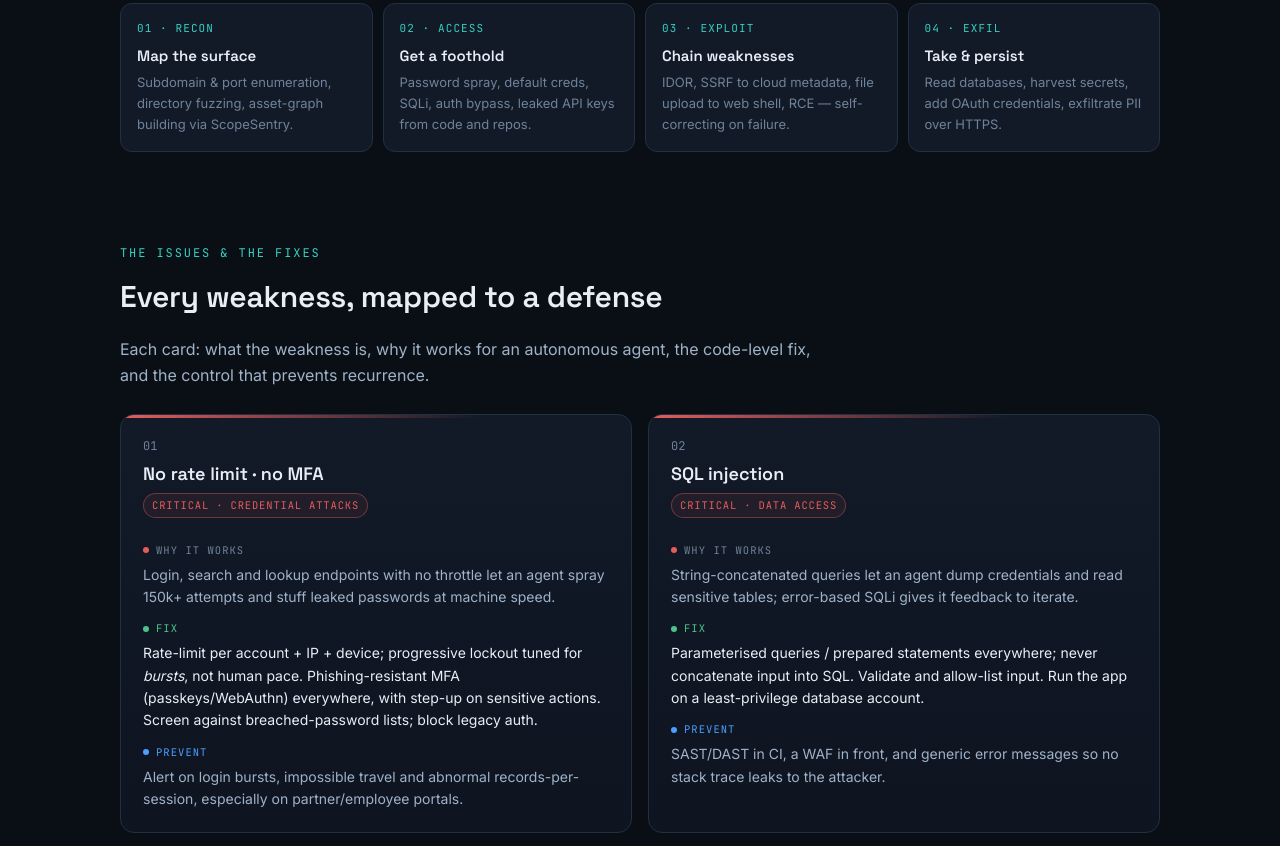
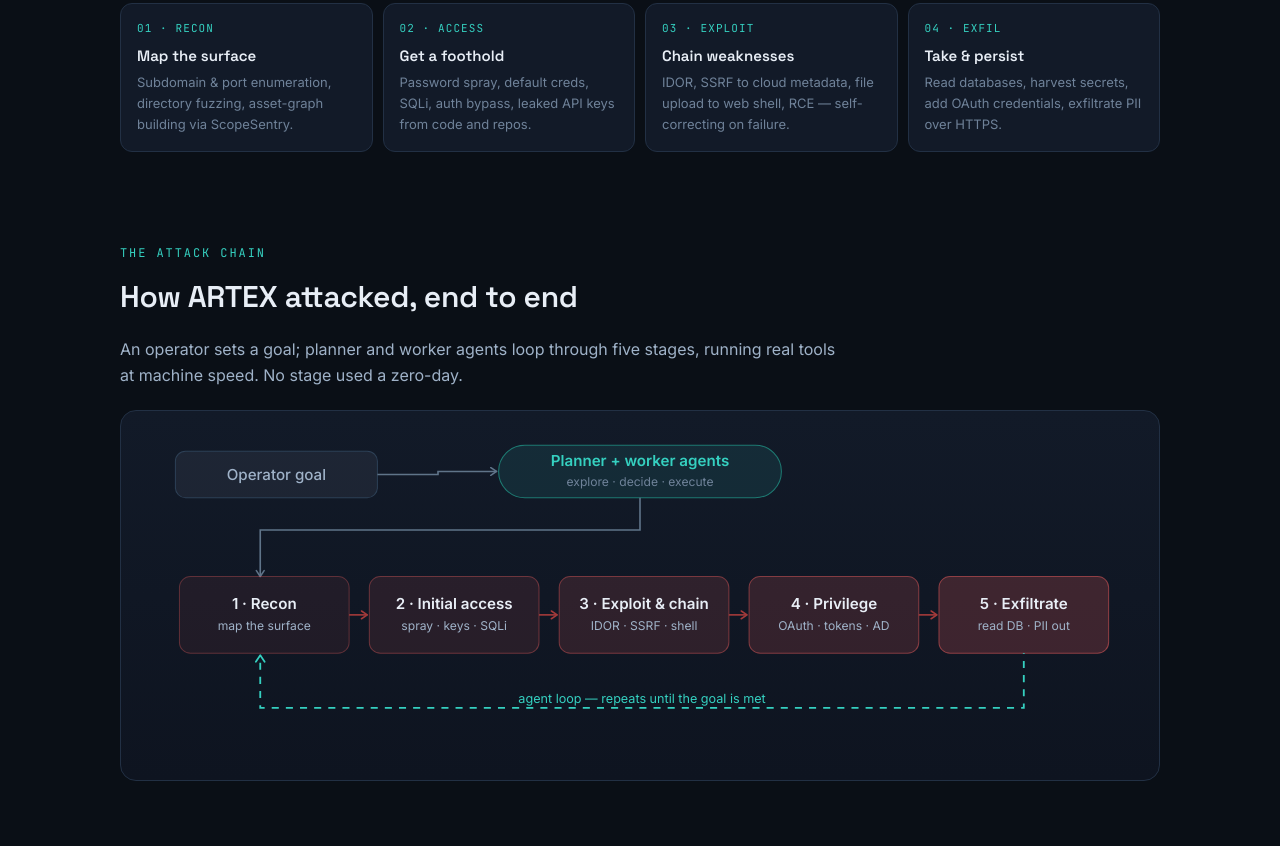
Before and after one commit to venu-madhav-mahadevu/artex-bank-security, a plain HTML site: page report/index.html in a window 1280 px wide. Shown: the part 1036-1882 px from the top of the page. Drawn offline with Linux system fonts and the light colour scheme.

Commit message:
Add attack-chain diagram with agent loop to report
Co-Authored-By: Claude Opus 4.8 <noreply@anthropic.com>
Claude-Session: https://claude.ai/code/session_01LMKkvu7s51w1zpEvLpBF33

```diff
--- a/report/index.html
+++ b/report/index.html
@@ -140,6 +140,61 @@
       <div class="step"><div class="s">02 · ACCESS</div><h4>Get a foothold</h4><p>Password spray, default creds, SQLi, auth bypass, leaked API keys from code and repos.</p></div>
       <div class="step"><div class="s">03 · EXPLOIT</div><h4>Chain weaknesses</h4><p>IDOR, SSRF to cloud metadata, file upload to web shell, RCE — self-correcting on failure.</p></div>
       <div class="step"><div class="s">04 · EXFIL</div><h4>Take &amp; persist</h4><p>Read databases, harvest secrets, add OAuth credentials, exfiltrate PII over HTTPS.</p></div>
+    </div>
+  </section>
+
+  <section>
+    <div class="eyebrow">The attack chain</div>
+    <h2>How ARTEX attacked, end to end</h2>
+    <p class="sub">An operator sets a goal; planner and worker agents loop through five stages, running real tools at machine speed. No stage used a zero-day.</p>
+    <style>
+      @media(prefers-reduced-motion:no-preference){.loopflow{stroke-dasharray:7 7;animation:dashmv 1.1s linear infinite}@keyframes dashmv{to{stroke-dashoffset:-14}}}
+      .chainwrap{margin-top:22px;background:linear-gradient(180deg,var(--panel),var(--bg2));border:1px solid var(--line);border-radius:16px;padding:14px}
+      .chainwrap svg text{font-family:'Inter',sans-serif}
+    </style>
+    <div class="chainwrap">
+    <svg width="100%" viewBox="0 0 1000 330" role="img" aria-label="ARTEX attack chain">
+      <defs>
+        <marker id="ah" viewBox="0 0 10 10" refX="8" refY="5" markerWidth="6" markerHeight="6" orient="auto-start-reverse"><path d="M2 1L8 5L2 9" fill="none" stroke="context-stroke" stroke-width="1.6" stroke-linecap="round" stroke-linejoin="round"/></marker>
+      </defs>
+      <rect x="40" y="26" width="200" height="46" rx="10" fill="rgba(159,178,200,.08)" stroke="#2d4056"/>
+      <text x="140" y="54" text-anchor="middle" fill="#9fb2c8" font-size="15" font-weight="500">Operator goal</text>
+      <rect x="360" y="20" width="280" height="52" rx="26" fill="rgba(53,208,192,.10)" stroke="#1d7a72"/>
+      <text x="500" y="41" text-anchor="middle" fill="#35d0c0" font-size="15" font-weight="600">Planner + worker agents</text>
+      <text x="500" y="60" text-anchor="middle" fill="#6f8299" font-size="12">explore · decide · execute</text>
+      <path d="M240 49 L300 49 L300 46 L358 46" fill="none" stroke="#5f7489" stroke-width="1.6" marker-end="url(#ah)"/>
+      <path d="M500 72 L500 104 L124 104 L124 150" fill="none" stroke="#5f7489" stroke-width="1.6" marker-end="url(#ah)"/>
+
+      <g font-size="15" font-weight="600">
+        <rect x="44" y="150" width="168" height="76" rx="11" fill="rgba(230,92,92,.08)" stroke="rgba(230,92,92,.35)"/>
+        <text x="128" y="182" text-anchor="middle" fill="#e8eef6">1 · Recon</text>
+        <text x="128" y="203" text-anchor="middle" fill="#9fb2c8" font-size="12" font-weight="400">map the surface</text>
+
+        <rect x="232" y="150" width="168" height="76" rx="11" fill="rgba(230,92,92,.11)" stroke="rgba(230,92,92,.40)"/>
+        <text x="316" y="182" text-anchor="middle" fill="#e8eef6">2 · Initial access</text>
+        <text x="316" y="203" text-anchor="middle" fill="#9fb2c8" font-size="12" font-weight="400">spray · keys · SQLi</text>
+
+        <rect x="420" y="150" width="168" height="76" rx="11" fill="rgba(230,92,92,.14)" stroke="rgba(230,92,92,.45)"/>
+        <text x="504" y="182" text-anchor="middle" fill="#e8eef6">3 · Exploit &amp; chain</text>
+        <text x="504" y="203" text-anchor="middle" fill="#9fb2c8" font-size="12" font-weight="400">IDOR · SSRF · shell</text>
+
+        <rect x="608" y="150" width="168" height="76" rx="11" fill="rgba(230,92,92,.17)" stroke="rgba(230,92,92,.50)"/>
+        <text x="692" y="182" text-anchor="middle" fill="#e8eef6">4 · Privilege</text>
+        <text x="692" y="203" text-anchor="middle" fill="#9fb2c8" font-size="12" font-weight="400">OAuth · tokens · AD</text>
+
+        <rect x="796" y="150" width="168" height="76" rx="11" fill="rgba(230,92,92,.21)" stroke="rgba(230,92,92,.55)"/>
+        <text x="880" y="182" text-anchor="middle" fill="#e8eef6">5 · Exfiltrate</text>
+        <text x="880" y="203" text-anchor="middle" fill="#9fb2c8" font-size="12" font-weight="400">read DB · PII out</text>
+      </g>
+      <g stroke="#a33a3a" stroke-width="1.6" fill="none">
+        <line x1="212" y1="188" x2="230" y2="188" marker-end="url(#ah)"/>
+        <line x1="400" y1="188" x2="418" y2="188" marker-end="url(#ah)"/>
+        <line x1="588" y1="188" x2="606" y2="188" marker-end="url(#ah)"/>
+        <line x1="776" y1="188" x2="794" y2="188" marker-end="url(#ah)"/>
+      </g>
+      <path class="loopflow" d="M880 226 L880 280 L124 280 L124 228" fill="none" stroke="#35d0c0" stroke-width="1.8" marker-end="url(#ah)"/>
+      <text x="502" y="275" text-anchor="middle" fill="#35d0c0" font-size="12.5">agent loop — repeats until the goal is met</text>
+    </svg>
     </div>
   </section>
 
```
